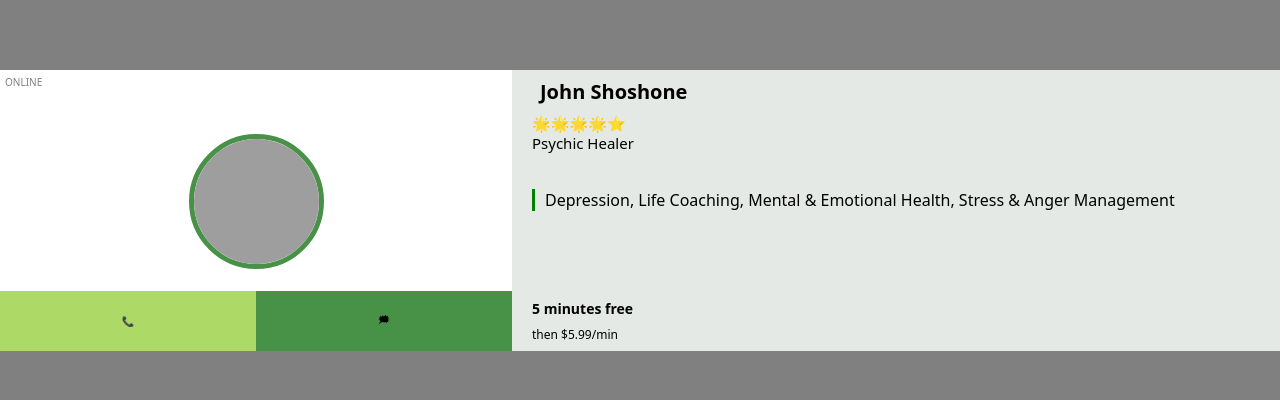
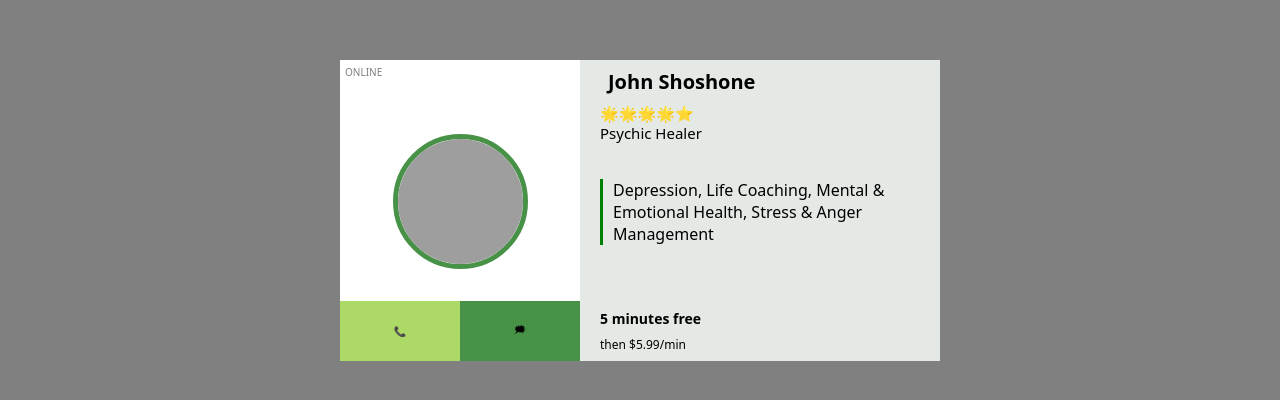
Before and after one commit to kangcarol/css-flexbox-grid-lab, a plain HTML site: page index.html in a window 1280 px wide. Shown: the part 190-590 px from the top of the page. Drawn offline with Linux system fonts and the light colour scheme; grey boxes are pictures that could not be loaded.

Commit message:
finalize horizontal version

```diff
--- a/css/style.css
+++ b/css/style.css
@@ -23,22 +23,15 @@ body {
   font-family: system-ui, -apple-system, BlinkMacSystemFont, "Segoe UI",
     Roboto, Oxygen-Sans, Ubuntu, Cantarell, "Helvetica Neue", sans-serif;
   margin: 0;
-  text-align: center;
+  min-height: 100vh;
 	display: flex;
-	flex-direction: column;
+	align-items: center;
 	justify-content: center;
-  height: 100vh;
-}
-
-img {
-  margin: 20px;
-  border-radius: 50%;
-  border: 5px solid rgb(71, 146, 71);
 }
 
 main {
   background-color: white;
-
+  text-align: center;
 }
 
 #status {
@@ -48,24 +41,31 @@ main {
   justify-content: flex-end;
 }
 
+img {
+  margin: 20px;
+  border-radius: 50%;
+  border: 5px solid rgb(71, 146, 71);
+  /* height: 125px; */
+}
+
+h1 {
+  /* padding: 0; */
+  margin: 8px;
+}
+
 #brand {
   display: none;
 }
 
 #occupation {
   background-color: rgb(228, 233, 229);
-  width: 100%;
+  /* width: 100%; */
   padding: 4px;
   font-size: 15px;
 }
 
 #occupation > p{
   margin: 0;
-}
-
-h1 {
-  padding: 0;
-  margin: 8px;
 }
 
 #offer {
@@ -76,25 +76,8 @@ h1 {
 
 #price {
   font-size: 12px;
-  vertical-align: center;
   padding: 0;
   margin: 0 0 8px;
-}
-
-#phone {
-  background-color: rgb(173, 218, 102);
-  width: 50% ;
-  display: flex;
-  align-items: center;
-  justify-content: center;
-}
-
-#message {
-  background-color: rgb(71, 146, 71);
-  width: 50%;
-  display: flex;
-  align-items: center;
-  justify-content: center;
 }
 
 #contact {
@@ -103,10 +86,28 @@ h1 {
   height: 10%;
 }
 
-#contact > p {
+#phone {
+  background-color: rgb(173, 218, 102);
+  width: 100%;
+  display: flex;
+  align-items: center;
+  justify-content: center;
   margin: 0;
+}
+
+#message {
+  background-color: rgb(71, 146, 71);
   width: 100%;
+  display: flex;
+  align-items: center;
+  justify-content: center;
+  margin: 0;
 }
+
+/* #contact > p {
+  margin: 0;
+  use this if had not split up the p tags (phone, message)
+} */
 
 #offer > p {
   margin: 8px 0;
@@ -119,26 +120,25 @@ h1 {
 
 @media only screen and (min-width: 768px) {
   body {
-    background-color: gray;
-    font-family: system-ui, -apple-system, BlinkMacSystemFont, "Segoe UI",
-    Roboto, Oxygen-Sans, Ubuntu, Cantarell, "Helvetica Neue", sans-serif;
+    display: grid;
+    max-width: 600px;
+    margin: auto;
   }
 
   main {
     display: grid;
     grid-template-columns: 40% 60%;
-    /* grid-template-rows: auto 1fr auto; */
     grid-template-rows: auto;
     grid-column-start: 2 ;
     text-align: left;
-    background-color: white;
   }
 
-
   #status {
+    display: grid;
     grid-row-start: 1;
     grid-column-start: 1 ;
     justify-content: flex-start;
+    padding: 5px 0 0 5px;
   }
 
   img {
@@ -160,7 +160,6 @@ h1 {
 
   #name {
     padding: 0 20px 0 20px;
-
   }
 
   #occupation {
@@ -171,16 +170,21 @@ h1 {
     background-color: rgb(228, 233, 229);
   }
 
-
-  #brand {
+  #brand  {
     display: grid;
     grid-column-start: 2 ;
     grid-row-start: 3 / 5 ;
     font-size: 16px;
-    inline-size: 600px;
+    overflow-wrap: break-word;
     width: 100%;
-    padding: 20px 20px 0 20px;
+    padding: 20px 20px 40px 20px;
     background-color: rgb(228, 233, 229);
+  }
+
+  #brand > p {
+    display: grid;
+    grid-column-start: 2 ;
+    grid-row-start: 3 / 5 ;
   }
 
   #offer {
--- a/index.html
+++ b/index.html
@@ -19,8 +19,6 @@
     </section>
     <section id="brand">
       <p>Depression, Life Coaching, Mental & Emotional Health, Stress & Anger Management</p>
-      <p></p>
-      <p></p>
     </section>
     <section id="offer">
       <p ><strong>5 minutes free</strong></p>
```
